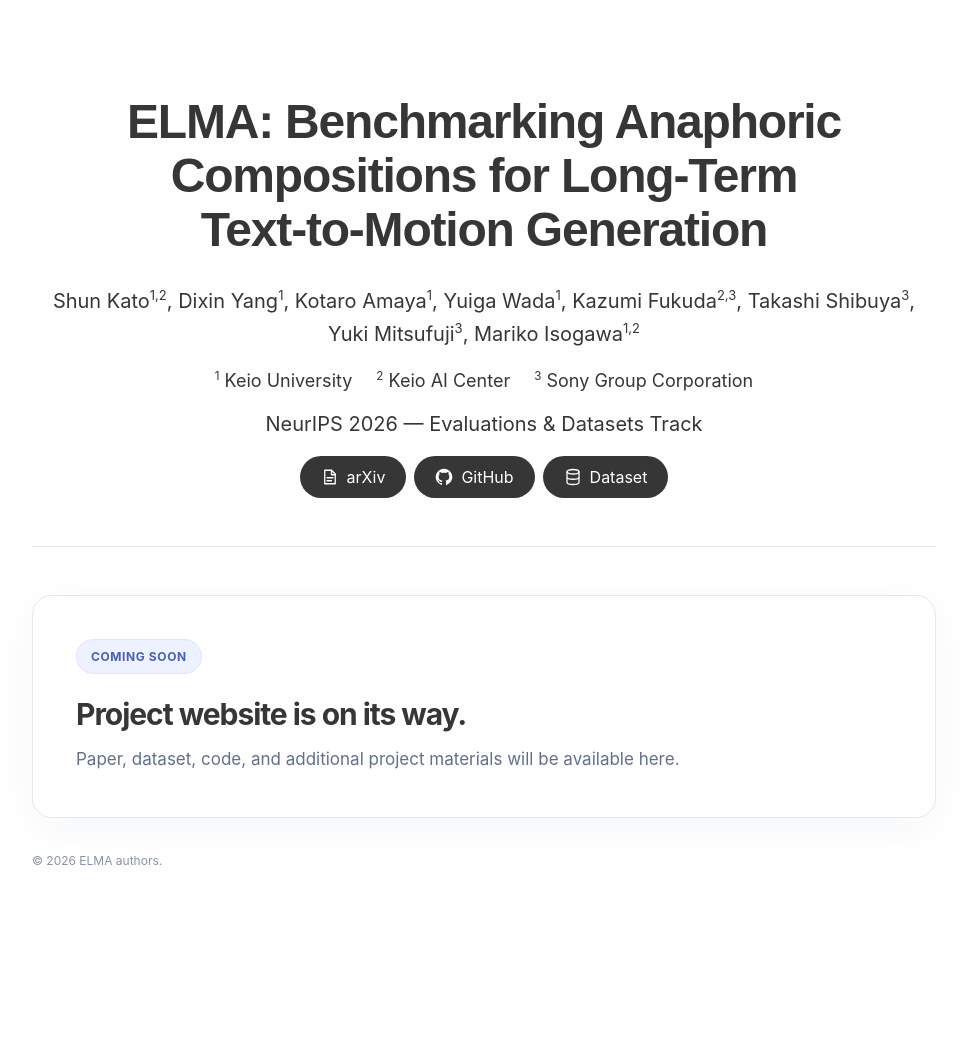
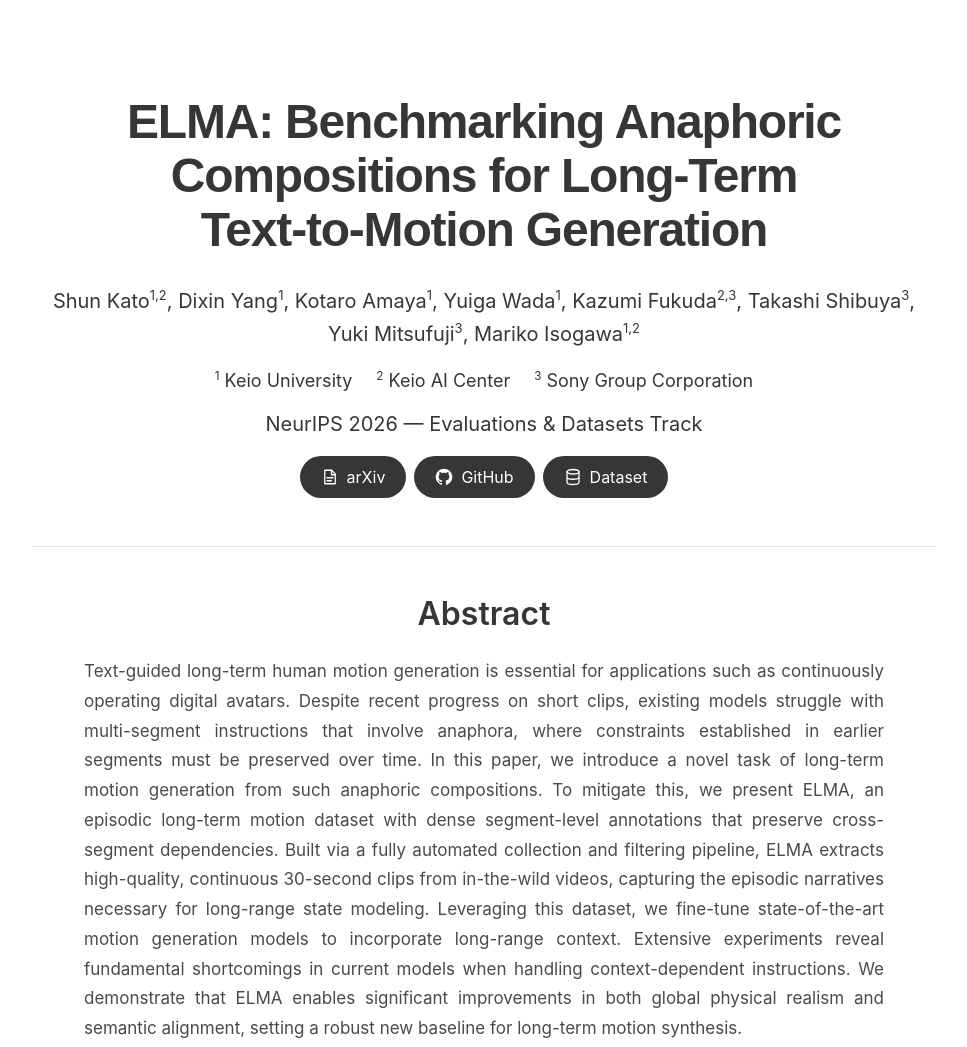
Before and after one commit to elma-dataset/elma-dataset.github.io, a plain HTML site: page index.html in a window 1280 px wide. Shown: the top 1047 px of the page, without its empty margins (156-1123 px from the left). Before the commit the page ends 978 px from the top, so only its background shows below. Drawn offline with Linux system fonts and the light colour scheme.

Commit message:
Replace coming-soon panel with paper abstract

```diff
--- a/index.html
+++ b/index.html
@@ -23,12 +23,11 @@
     .publication-button:focus-visible{outline:3px solid #315bc0;outline-offset:3px}
     .publication-button svg{width:18px;height:18px;flex-shrink:0}
     .rule{height:1px;background:#e0e5f1;margin:48px 0}
-    .panel{background:white;border:1px solid #e2e7f1;border-radius:20px;padding:43px;box-shadow:0 10px 45px rgba(33,52,98,.04)}
-    .panel h2{font-size:30px;margin:0 0 12px;letter-spacing:-.035em}
-    .panel p{font-size:17px;color:#62708b;line-height:1.8;margin:0}
-    .pill{display:inline-block;background:#eef1ff;border:1px solid #dfe5ff;color:#4762b2;border-radius:100px;font-size:12px;font-weight:700;letter-spacing:.05em;padding:9px 14px;margin-bottom:22px}
+    .abstract{max-width:800px;margin:0 auto}
+    .abstract h2{text-align:center;font-size:32px;font-weight:600;line-height:1.2;margin:0 0 24px}
+    .abstract p{font-size:17px;line-height:1.75;color:#4a4a4a;text-align:justify;margin:0}
     footer{font-size:12px;color:#8892a6;margin-top:35px}
-    @media(max-width:560px){main{padding:65px 20px 70px}.panel{padding:30px 25px}h1{margin-top:16px}}
+    @media(max-width:560px){main{padding:65px 20px 70px}.abstract p{text-align:left}h1{margin-top:16px}}
   </style>
 </head>
 <body>
@@ -45,10 +44,9 @@
     </nav>
     </header>
     <div class="rule"></div>
-    <section class="panel" aria-label="Project updates">
-      <div class="pill">COMING SOON</div>
-      <h2>Project website is on its way.</h2>
-      <p>Paper, dataset, code, and additional project materials will be available here.</p>
+    <section class="abstract" aria-labelledby="abstract-heading">
+      <h2 id="abstract-heading">Abstract</h2>
+      <p>Text-guided long-term human motion generation is essential for applications such as continuously operating digital avatars. Despite recent progress on short clips, existing models struggle with multi-segment instructions that involve anaphora, where constraints established in earlier segments must be preserved over time. In this paper, we introduce a novel task of long-term motion generation from such anaphoric compositions. To mitigate this, we present ELMA, an episodic long-term motion dataset with dense segment-level annotations that preserve cross-segment dependencies. Built via a fully automated collection and filtering pipeline, ELMA extracts high-quality, continuous 30-second clips from in-the-wild videos, capturing the episodic narratives necessary for long-range state modeling. Leveraging this dataset, we fine-tune state-of-the-art motion generation models to incorporate long-range context. Extensive experiments reveal fundamental shortcomings in current models when handling context-dependent instructions. We demonstrate that ELMA enables significant improvements in both global physical realism and semantic alignment, setting a robust new baseline for long-term motion synthesis.</p>
     </section>
     <footer>© 2026 ELMA authors.</footer>
   </main>
```
